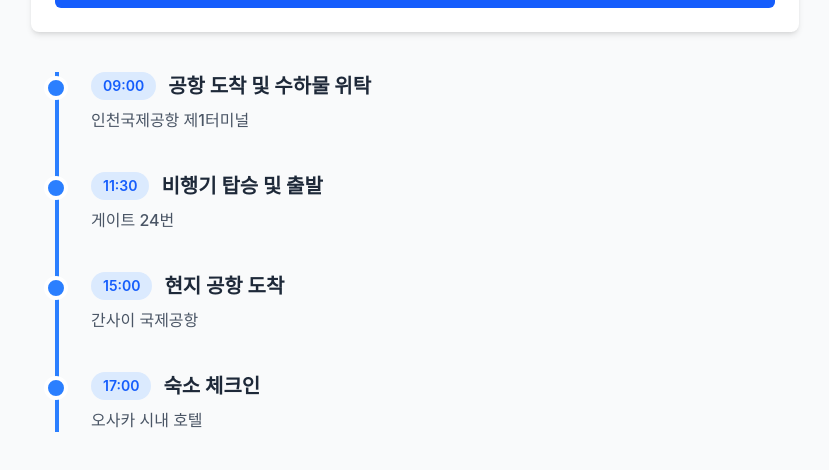
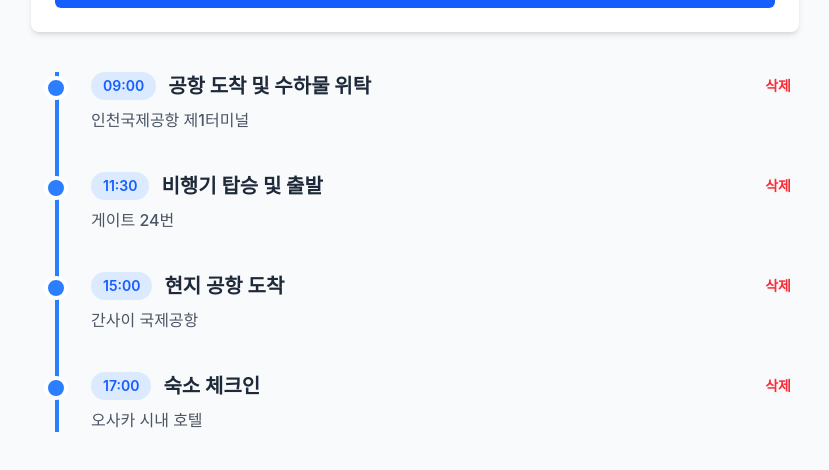
Before and after one commit to MoRinGnA/TripSync, a React (Vite) app: page / in a window 1280 px wide. Shown: the part 238-708 px from the top of the page, without its empty margins (225-1054 px from the left). Built offline with nearby package versions, Linux system fonts and the light colour scheme.

Commit message:
[3.Write] 프로젝트 v_01 일정 정렬 및 삭제 구현

```diff
--- a/src/App.jsx
+++ b/src/App.jsx
@@ -36,12 +36,23 @@ function App() {
 
   const handleAddSchedule = (e) => {
     e.preventDefault();
+
     const newId =
       schedule.length > 0
         ? Math.max(...schedule.map((item) => item.id)) + 1
         : 1;
-    setSchedule([...schedule, { id: newId, ...newItem }]);
+
+    const newSchedule = [...schedule, { id: newId, ...newItem }];
+
+    newSchedule.sort((a, b) => (a.time > b.time ? 1 : -1));
+
+    setSchedule(newSchedule);
     setNewItem({ time: "", title: "", location: "" });
+  };
+
+  const handleDelete = (id) => {
+    const filteredSchedule = schedule.filter((item) => item.id !== id);
+    setSchedule(filteredSchedule);
   };
 
   return (
@@ -91,7 +102,11 @@ function App() {
 
         <div className="relative border-l-4 border-blue-500 ml-4 md:ml-6">
           {schedule.map((item) => (
-            <div key={item.id} className="mb-10 pl-8 relative">
+            <div
+              key={item.id}
+              className="mb-10 pl-8 relative flex justify-between items-start"
+            >
+              <div>
                 <div className="absolute w-6 h-6 bg-blue-500 rounded-full -left-[15px] top-1 border-4 border-white"></div>
                 <div className="flex flex-col sm:flex-row sm:items-center mb-1">
                   <span className="text-sm font-semibold text-blue-600 bg-blue-100 px-3 py-1 rounded-full mr-3 w-max">
@@ -101,7 +116,16 @@ function App() {
                     {item.title}
                   </h3>
                 </div>
-              <p className="text-gray-600 mt-2 font-medium">{item.location}</p>
+                <p className="text-gray-600 mt-2 font-medium">
+                  {item.location}
+                </p>
+              </div>
+              <button
+                onClick={() => handleDelete(item.id)}
+                className="text-red-500 hover:text-red-700 text-sm font-semibold px-2 py-1 mt-1 sm:mt-0"
+              >
+                삭제
+              </button>
             </div>
           ))}
         </div>
```
Lines whose indentation alone changed are shown as unchanged.
